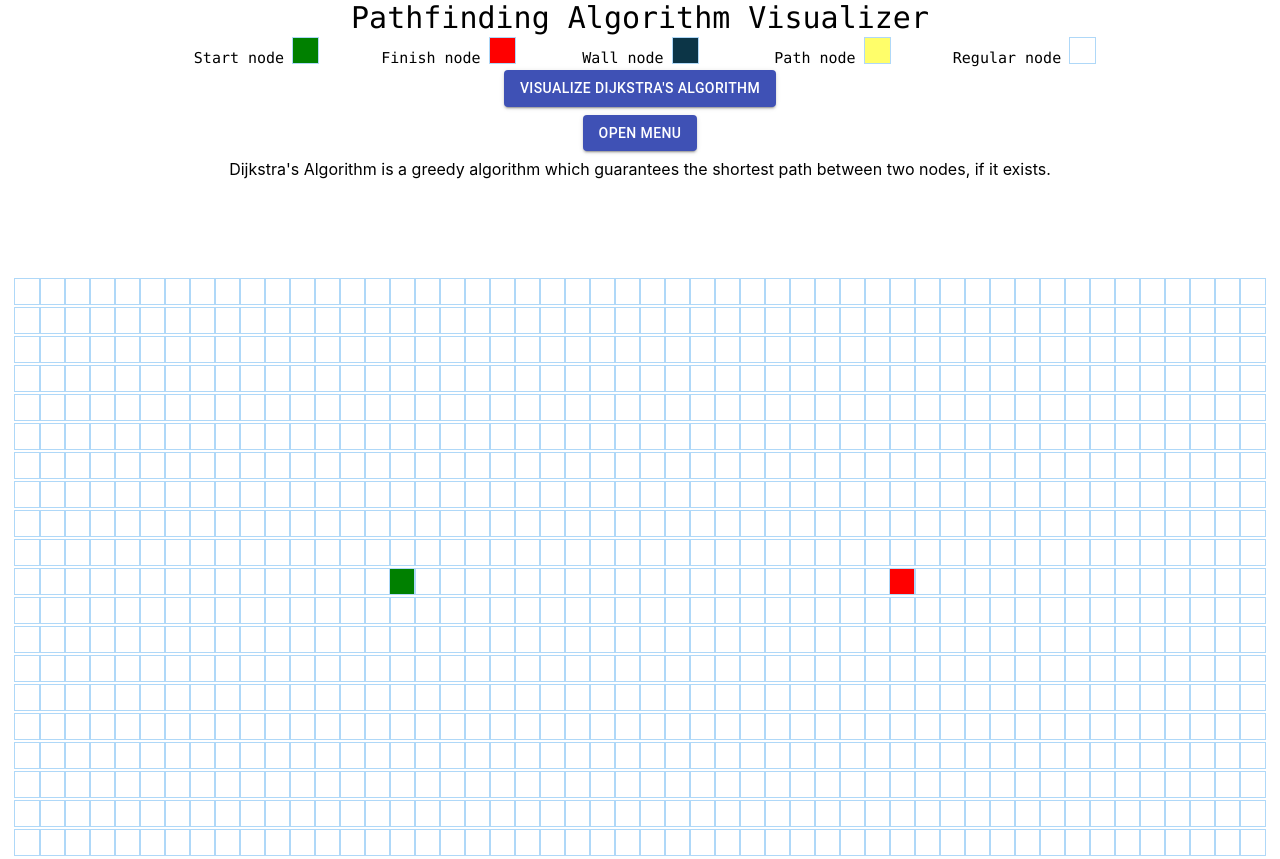
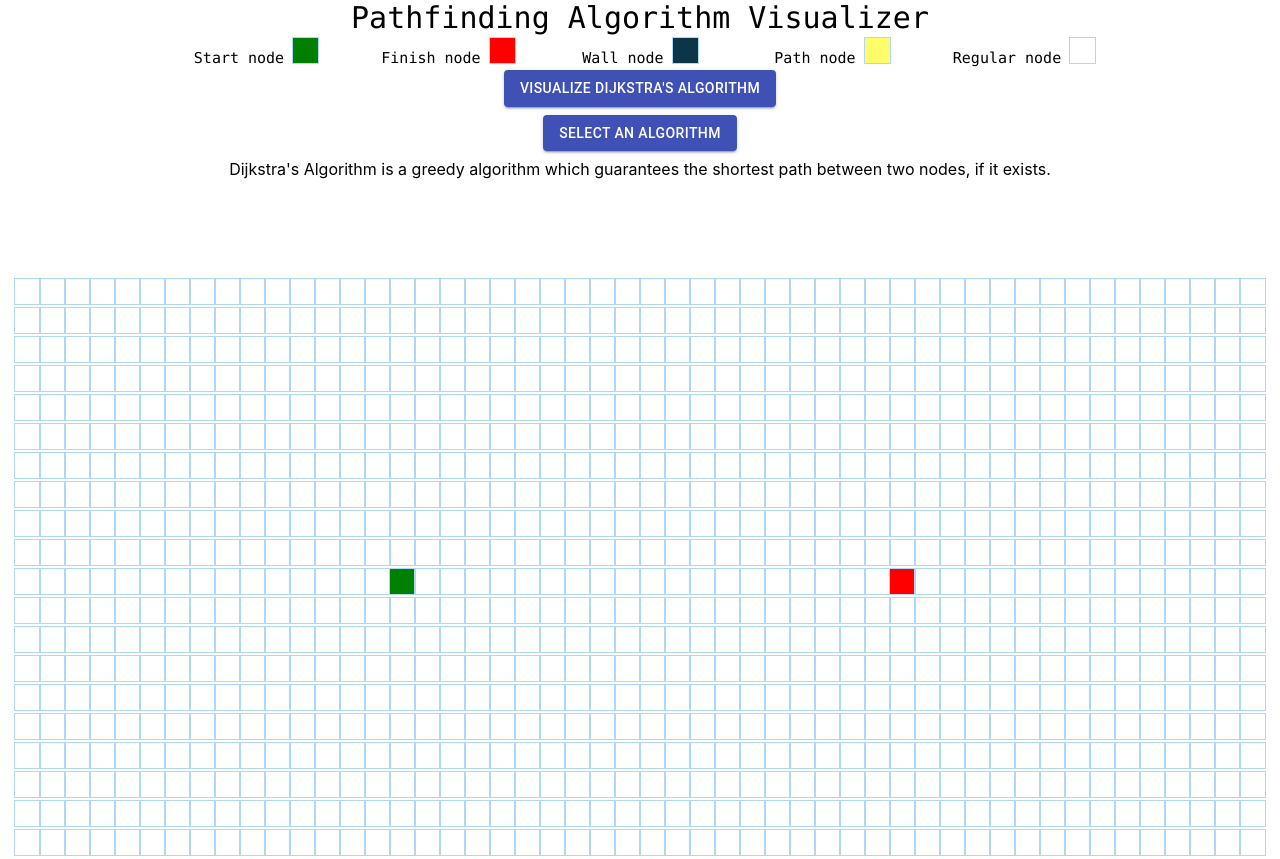
Before and after one commit to jamesbting/Pathfinding-Algorithm-Visualizer, a React (Create React App) app: page / in a window 1280 px wide. Built offline with nearby package versions, Linux system fonts and the light colour scheme.

Commit message:
Changed algorithm menu button

```diff
--- a/src/Components/AlgorithmMenu/AlgorithmMenu.jsx
+++ b/src/Components/AlgorithmMenu/AlgorithmMenu.jsx
@@ -43,7 +43,7 @@ export default function AlgorithmMenu(props) {
         variant={props.variant}
         color={props.color}
       >
-        Open Menu
+        {props.title}
       </Button>
       <Menu
         className="menu"
--- a/src/Components/PathfindingVisualizer.jsx
+++ b/src/Components/PathfindingVisualizer.jsx
@@ -120,6 +120,7 @@ export default class PathfindingVisualizer extends Component {
             handler={this.algorithmChangeHandler}
             variant="contained"
             color="primary"
+            title="Select an algorithm"
           ></AlgorithmMenu>
         </div>
         {/* A sentence describing the algorithm */}
```
